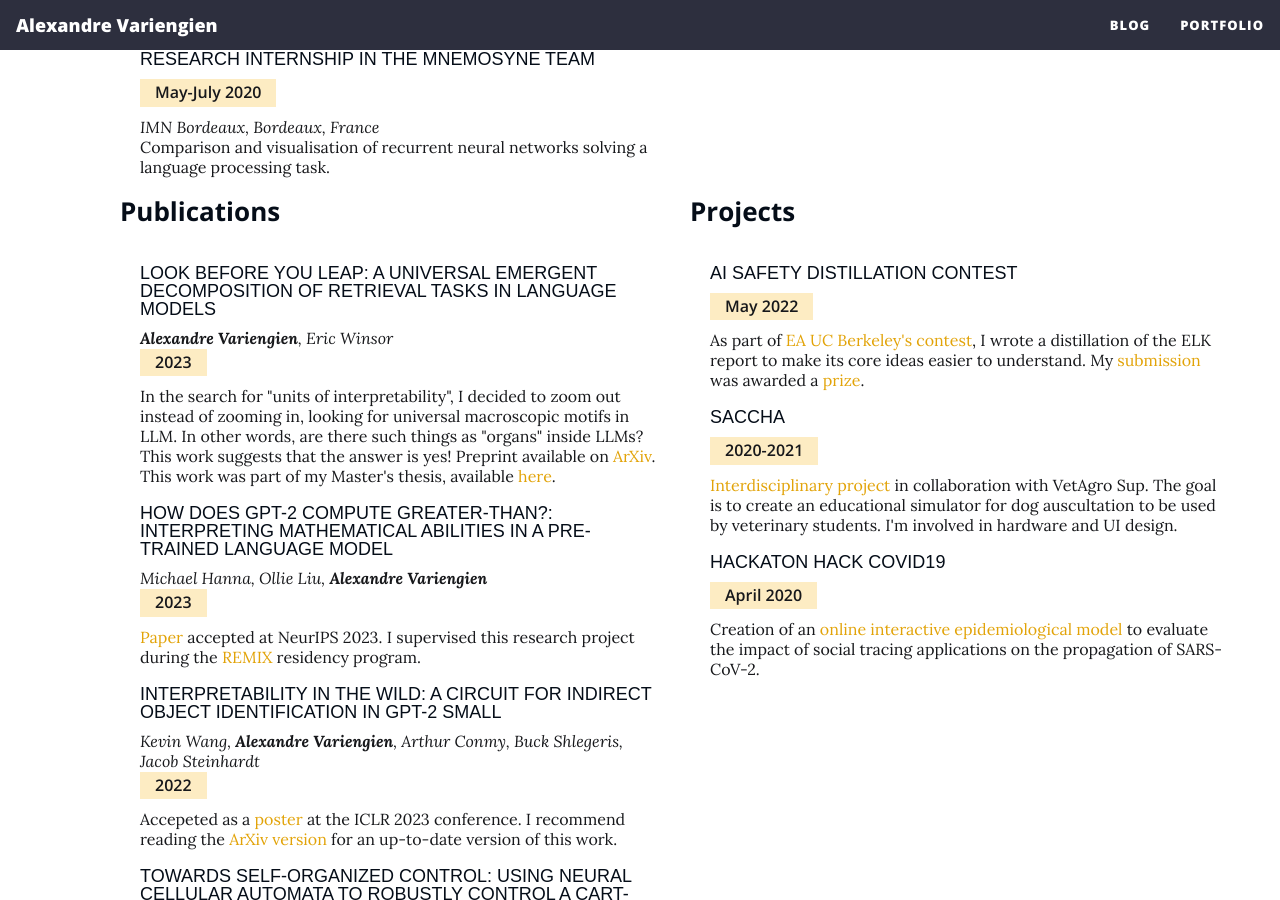
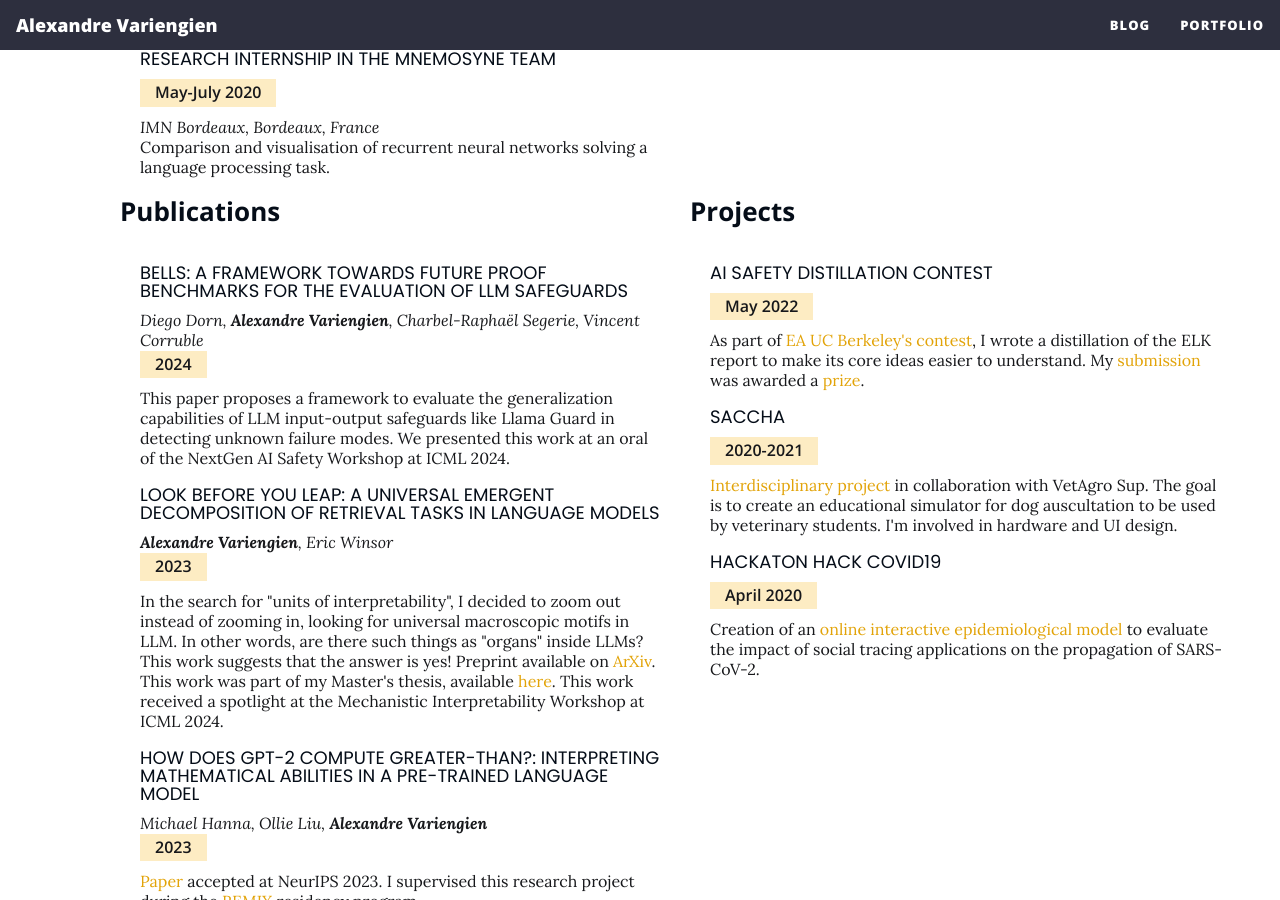
Before and after one commit to aVariengien/avariengien.github.io, a Jekyll site: the page built from index.html, in a window 1280 px wide and 900 px high, scrolled down 1251 px. Built offline with Jekyll 4.4.1, drawn with Linux system fonts in a browser that asks for light colours; the list of posts is cut into pages by our own code.

Commit message:
Add publication, fix font loading

```diff
--- a/_layouts/custom_page.html
+++ b/_layouts/custom_page.html
@@ -11,7 +11,7 @@ common-ext-css:
   - "https://cdnjs.cloudflare.com/ajax/libs/font-awesome/6.5.2/css/all.min.css"
   - "https://fonts.googleapis.com/css?family=Lora:400,700,400italic,700italic"
   - "https://fonts.googleapis.com/css?family=Open+Sans:300italic,400italic,600italic,700italic,800italic,400,300,600,700,800"
-  - "https://fonts.googleapis.com/css?familyPoppins:300,300i,400,400i,500,500i,600,600i,700,700i"
+  - "https://fonts.googleapis.com/css2?family=Poppins:ital,wght@0,100;0,200;0,300;0,400;0,500;0,600;0,700;0,800;0,900;1,100;1,200;1,300;1,400;1,500;1,600;1,700;1,800;1,900&display=swap"
 common-ext-js:
   - href: "https://code.jquery.com/jquery-3.5.1.slim.min.js"
     sri: "sha256-4+XzXVhsDmqanXGHaHvgh1gMQKX40OUvDEBTu8JcmNs="
--- a/index.html
+++ b/index.html
@@ -116,11 +116,22 @@ subtitle:
 
           <div class="col-lg-6">
             <h3 class="resume-title">Publications</h3>
+
+
+            <div class="project-item">
+              <h4>BELLS: A Framework Towards Future Proof Benchmarks for the Evaluation of LLM Safeguards</h4>
+              <p><em>Diego Dorn, <b>Alexandre Variengien</b>, Charbel-Raphaël Segerie, Vincent Corruble</em></p>
+              <h5>2024</h5>
+              <p>This paper proposes a framework to evaluate the generalization capabilities of LLM input-output safeguards like Llama Guard in detecting unknown failure modes.
+              We presented this work at an oral of the NextGen AI Safety Workshop at ICML 2024.</p>
+            </div>
+
             <div class="project-item">
               <h4>Look Before You Leap: A Universal Emergent Decomposition of Retrieval Tasks in Language Models</h4>
               <p><em><b>Alexandre Variengien</b>, Eric Winsor</em></p>
               <h5>2023</h5>
-              <p>In the search for "units of interpretability", I decided to zoom out instead of zooming in, looking for universal macroscopic motifs in LLM. In other words, are there such things as "organs" inside LLMs? This work suggests that the answer is yes! Preprint available on <a href="https://arxiv.org/abs/2312.10091">ArXiv</a>. This work was part of my Master's thesis, available <a href="https://drive.google.com/file/d/1PKQQnQH2pyXfkKJBFqPsATNnG0FhZ2sc/view">here</a>.</p>
+              <p>In the search for "units of interpretability", I decided to zoom out instead of zooming in, looking for universal macroscopic motifs in LLM. In other words, are there such things as "organs" inside LLMs? This work suggests that the answer is yes! Preprint available on <a href="https://arxiv.org/abs/2312.10091">ArXiv</a>. This work was part of my Master's thesis, available <a href="https://drive.google.com/file/d/1PKQQnQH2pyXfkKJBFqPsATNnG0FhZ2sc/view">here</a>.
+              This work received a spotlight at the Mechanistic Interpretability Workshop at ICML 2024.</p>
             </div>
 
 
```
